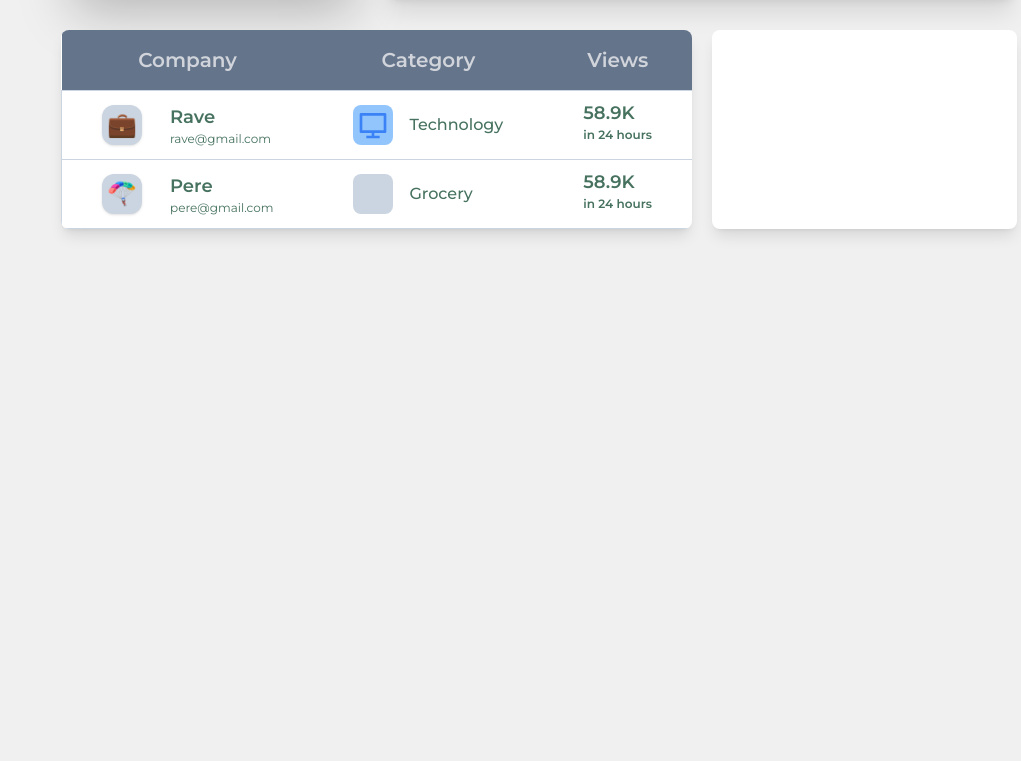
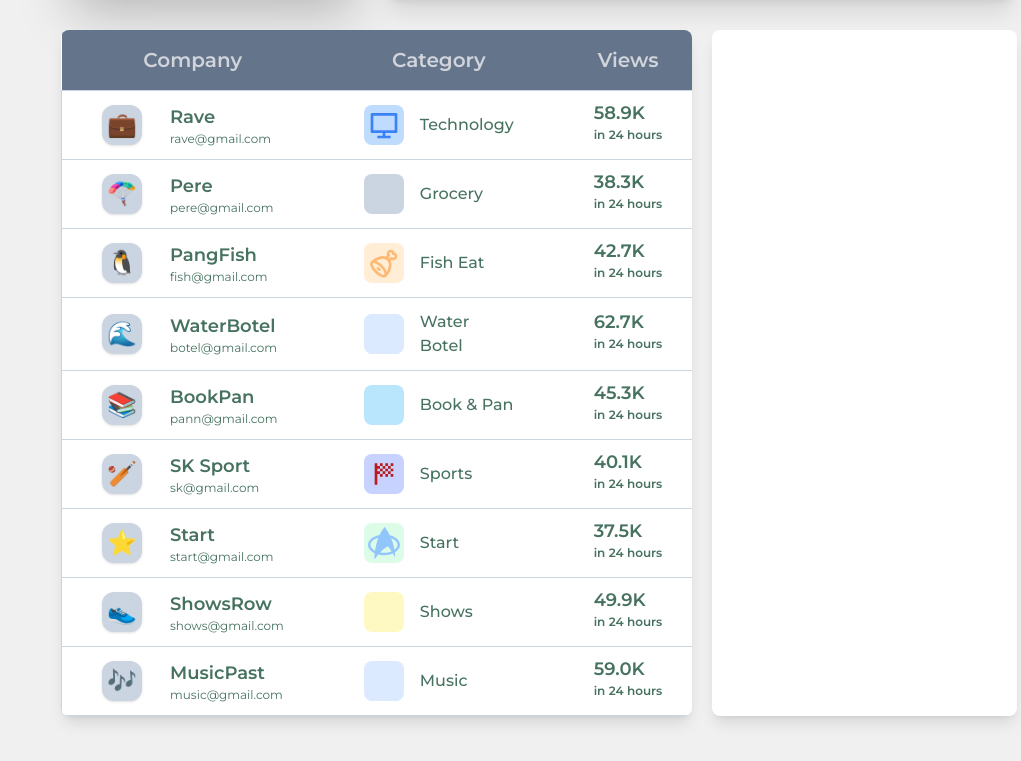
Before and after one commit to saifularafat/admin-dashboard-design, a React (Vite) app: page / in a window 1280 px wide. Shown: the part 853-1614 px from the top of the page, without its empty margins (259-1280 px from the left). Before the commit the page ends 1130 px from the top, so only its background shows below. Built offline with nearby package versions, Linux system fonts and the light colour scheme; some icons are missing; a web font is replaced by a local one.

Commit message:
table design is compelete

```diff
--- a/src/pages/Dashboard/ECommerce/Table/Table.jsx
+++ b/src/pages/Dashboard/ECommerce/Table/Table.jsx
@@ -1,9 +1,14 @@
 import Theme from "../../../Shared/Theme";
 import Category from "./Category";
 import Company from "./Company";
-import { RiComputerLine } from 'react-icons/ri';
+import { RiComputerLine, RiLuggageCartFill } from 'react-icons/ri';
 import { LiaCarSideSolid } from 'react-icons/lia';
-import {AiOutlineFall, AiOutlineRise } from 'react-icons/ai';
+import { AiOutlineFall, AiOutlineRise } from 'react-icons/ai';
+import { TbMeat } from 'react-icons/tb';
+import { FaBook, FaBottleWater } from 'react-icons/fa6';
+import { MdSportsScore } from 'react-icons/md';
+import { SiStartrek } from 'react-icons/si';
+import { PiCarProfileLight, PiCarProfileThin } from 'react-icons/pi';
 import Views from "./Views";
 import Revenue from "./Revenue";
 import Salas from "./Salas";
@@ -22,19 +27,67 @@ const Table = () => {
             <tbody className="text-accent ">
                 <tr className="border border-solid border-b border-slate-300 font-semibold ">
                     <td className="py-3 px-10"><Company name="Rave" desc="rave@gmail.com" icons={"💼"} /></td>
-                    <td className="py-3 px-10"><Category Icon={RiComputerLine} name="Technology" bgColor="bg-blue-300" color="text-blue-500"/></td>
+                    <td className="py-3 px-10"><Category Icon={RiComputerLine} name="Technology" bgColor="bg-blue-200" color="text-blue-500" /></td>
                     <td className="py-3 px-10"><Views money='58.9K' time="in 24 hours" /></td>
                     <td className="py-3 px-10"><Revenue amount="$637.1" /></td>
                     <td className="py-3 px-10"><Salas percent="55%" Icon={AiOutlineRise} color="text-blue-500" /></td>
                 </tr>
                 <tr className="border border-solid border-b border-slate-300 font-semibold">
                     <td className="py-3 px-10"><Company name="Pere" desc="pere@gmail.com" icons={"🪂"} /></td>
-                    <td className="py-3 px-10"><Category Icon={LiaCarSideSolid} name="Grocery" bgColor="bg-slate-300" color="text-accent"/></td>
-                    <td className="py-3 px-10"><Views money='58.9K' time="in 24 hours" /></td>
-                    <td className="py-3 px-10"><Revenue amount="$637.1" /></td>
+                    <td className="py-3 px-10"><Category Icon={LiaCarSideSolid} name="Grocery" bgColor="bg-slate-300" color="text-accent" /></td>
+                    <td className="py-3 px-10"><Views money='38.3K' time="in 24 hours" /></td>
+                    <td className="py-3 px-10"><Revenue amount="$437.5" /></td>
                     <td className="py-3 px-10"><Salas percent="45%" Icon={AiOutlineFall} color="text-red-500" /></td>
                 </tr>
-
+                <tr className="border border-solid border-b border-slate-300 font-semibold ">
+                    <td className="py-3 px-10"><Company name="PangFish" desc="fish@gmail.com" icons={"🐧"} /></td>
+                    <td className="py-3 px-10"><Category Icon={TbMeat} name="Fish Eat" bgColor="bg-orange-100" color="text-orange-300" /></td>
+                    <td className="py-3 px-10"><Views money='42.7K' time="in 24 hours" /></td>
+                    <td className="py-3 px-10"><Revenue amount="$477.0" /></td>
+                    <td className="py-3 px-10"><Salas percent="51%" Icon={AiOutlineRise} color="text-blue-500" /></td>
+                </tr>
+                <tr className="border border-solid border-b border-slate-300 font-semibold ">
+                    <td className="py-3 px-10"><Company name="WaterBotel" desc="botel@gmail.com" icons={"🌊"} /></td>
+                    <td className="py-3 px-10"><Category Icon={FaBottleWater} name="Water Botel" bgColor="bg-blue-100" color="text-blue-400" /></td>
+                    <td className="py-3 px-10"><Views money='62.7K' time="in 24 hours" /></td>
+                    <td className="py-3 px-10"><Revenue amount="$587.3" /></td>
+                    <td className="py-3 px-10"><Salas percent="58%" Icon={AiOutlineRise} color="text-blue-500" /></td>
+                </tr>
+                <tr className="border border-solid border-b border-slate-300 font-semibold ">
+                    <td className="py-3 px-10"><Company name="BookPan" desc="pann@gmail.com" icons={"📚"} /></td>
+                    <td className="py-3 px-10"><Category Icon={FaBook} name="Book & Pan" bgColor="bg-sky-200" color="text-green-500" /></td>
+                    <td className="py-3 px-10"><Views money='45.3K' time="in 24 hours" /></td>
+                    <td className="py-3 px-10"><Revenue amount="$287.3" /></td>
+                    <td className="py-3 px-10"><Salas percent="49%" Icon={AiOutlineFall} color="text-red-500" /></td>
+                </tr>
+                <tr className="border border-solid border-b border-slate-300 font-semibold ">
+                    <td className="py-3 px-10"><Company name="SK Sport" desc="sk@gmail.com" icons={"🏏"} /></td>
+                    <td className="py-3 px-10"><Category Icon={MdSportsScore} name="Sports" bgColor="bg-indigo-200" color="text-red-700" /></td>
+                    <td className="py-3 px-10"><Views money='40.1K' time="in 24 hours" /></td>
+                    <td className="py-3 px-10"><Revenue amount="$312.9" /></td>
+                    <td className="py-3 px-10"><Salas percent="53%" Icon={AiOutlineRise} color="text-blue-500" /></td>
+                </tr>
+                <tr className="border border-solid border-b border-slate-300 font-semibold ">
+                    <td className="py-3 px-10"><Company name="Start" desc="start@gmail.com" icons={"⭐"} /></td>
+                    <td className="py-3 px-10"><Category Icon={SiStartrek} name="Start" bgColor="bg-green-100" color="text-blue-300" /></td>
+                    <td className="py-3 px-10"><Views money='37.5K' time="in 24 hours" /></td>
+                    <td className="py-3 px-10"><Revenue amount="$212.9" /></td>
+                    <td className="py-3 px-10"><Salas percent="41%" Icon={AiOutlineFall} color="text-red-500" /></td>
+                </tr>
+                <tr className="border border-solid border-b border-slate-300 font-semibold ">
+                    <td className="py-3 px-10"><Company name="ShowsRow" desc="shows@gmail.com" icons={"👟"} /></td>
+                    <td className="py-3 px-10"><Category Icon={PiCarProfileLight} name="Shows" bgColor="bg-yellow-100" color="text-green-700" /></td>
+                    <td className="py-3 px-10"><Views money='49.9K' time="in 24 hours" /></td>
+                    <td className="py-3 px-10"><Revenue amount="$477.1" /></td>
+                    <td className="py-3 px-10"><Salas percent="62%" Icon={AiOutlineRise} color="text-blue-500" /></td>
+                </tr>
+                <tr className="border border-solid border-b border-slate-300 font-semibold ">
+                    <td className="py-3 px-10"><Company name="MusicPast" desc="music@gmail.com" icons={"🎶"} /></td>
+                    <td className="py-3 px-10"><Category Icon={PiCarProfileThin} name="Music" bgColor="bg-blue-100" color="text-sky-400" /></td>
+                    <td className="py-3 px-10"><Views money='59.0K' time="in 24 hours" /></td>
+                    <td className="py-3 px-10"><Revenue amount="$498.9" /></td>
+                    <td className="py-3 px-10"><Salas percent="55%" Icon={AiOutlineRise} color="text-blue-500" /></td>
+                </tr>
             </tbody>
         </table>
     );
```
Also changed, not shown: src/assets/office.png (added).
